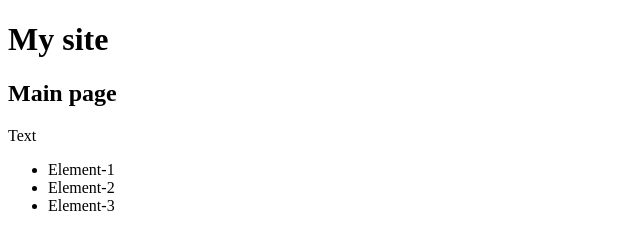
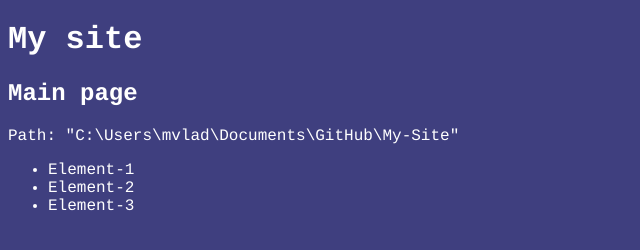
Before and after one commit to PanterPard/My-Site, a plain HTML site: page index.html in a window 1280 px wide. Shown: the whole page, without its empty margins (0-640 px from the left). Drawn offline with Linux system fonts and the light colour scheme.

Commit message:
Update index.html

```diff
--- a/index.html
+++ b/index.html
@@ -3,14 +3,16 @@
     <head>
         <title>Main Page</title>
     </head>
-    <body>
+    <body text='ffffff' bgcolor='3f3f7f'>
+        <font color='ffffff' face='courier' size='3'>
         <h1>My site</h1>
         <h2>Main page</h2>
-        <p>Text</p>
+        <p>Path: "C:\Users\mvlad\Documents\GitHub\My-Site"</p>
         <ul>
             <li>Element-1</li>
             <li>Element-2</li>
             <li>Element-3</li>
         </ul>
+        </font>
     </body>
 </html>
```
